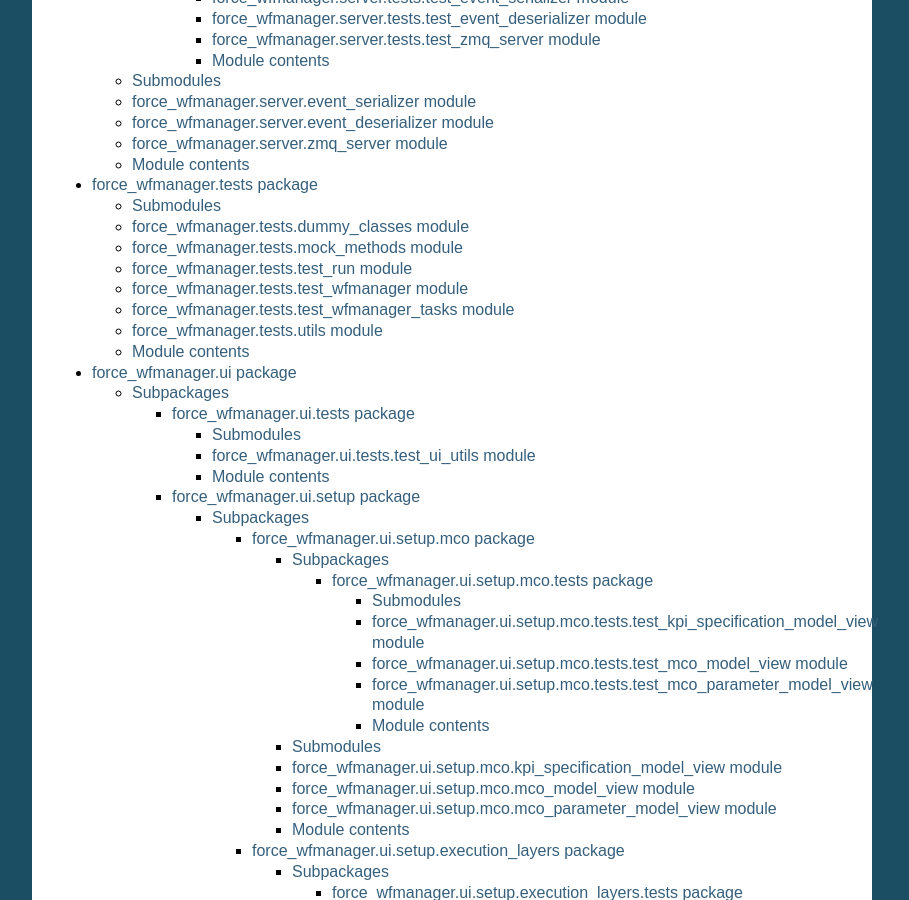
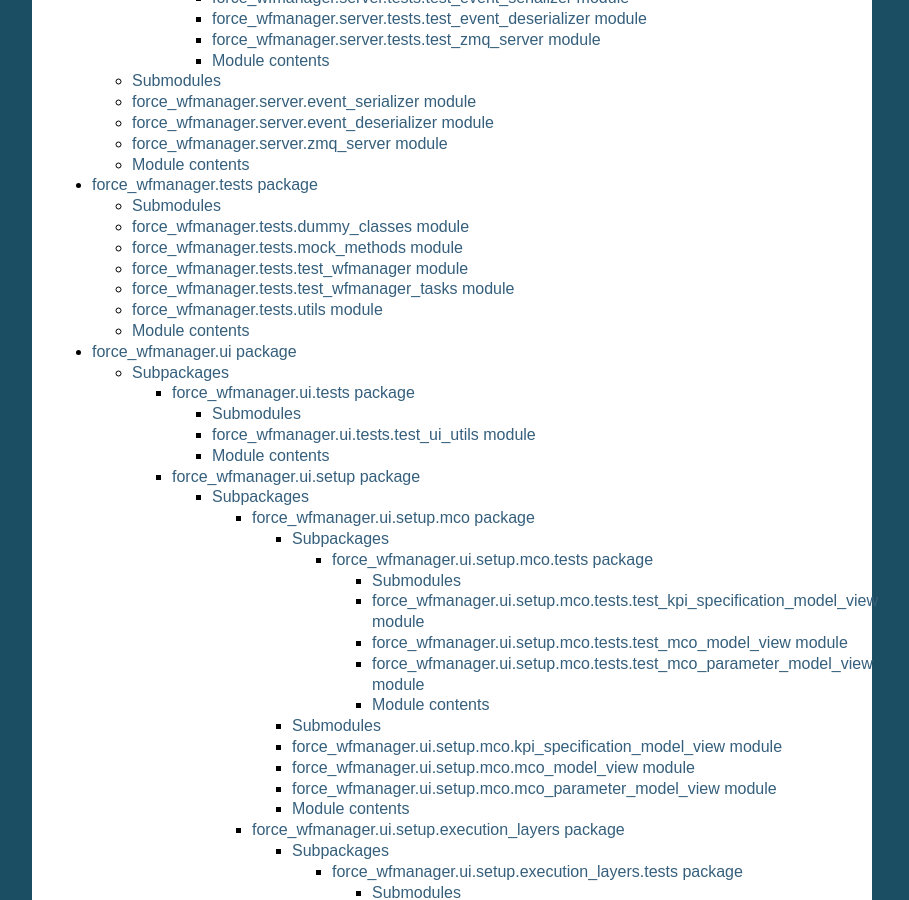
Before and after one commit to force-h2020/force-wfmanager, a Sphinx documentation site: the page built from doc/source/api/force_wfmanager.rst, in a window 1280 px wide and 900 px high, scrolled down 1159 px. Shown: the whole window, without its empty margins (198-1107 px from the left). Built offline with Sphinx 7.4.7, drawn with Linux system fonts in a browser that asks for light colours; the version number is read from the project's files by our own code.

Commit message:
DOC: update to documentation

```diff
--- a/doc/source/api/force_wfmanager.tests.rst
+++ b/doc/source/api/force_wfmanager.tests.rst
@@ -16,14 +16,6 @@ force\_wfmanager\.tests\.mock\_methods module
 -------------------------------------------------
 
 .. automodule:: force_wfmanager.tests.mock_methods
-    :members:
-    :undoc-members:
-    :show-inheritance:
-
-force\_wfmanager\.tests\.test\_run module
------------------------------------------
-
-.. automodule:: force_wfmanager.tests.test_run
     :members:
     :undoc-members:
     :show-inheritance:
```
